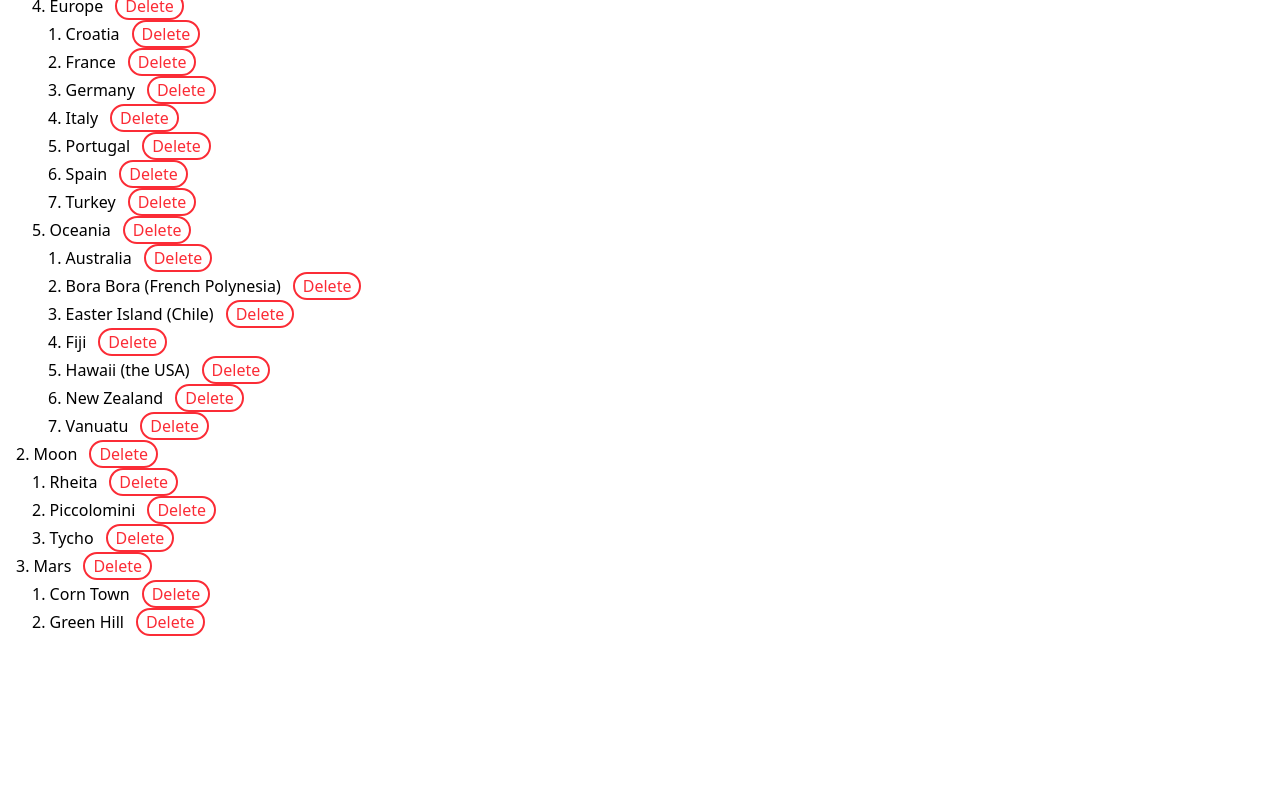
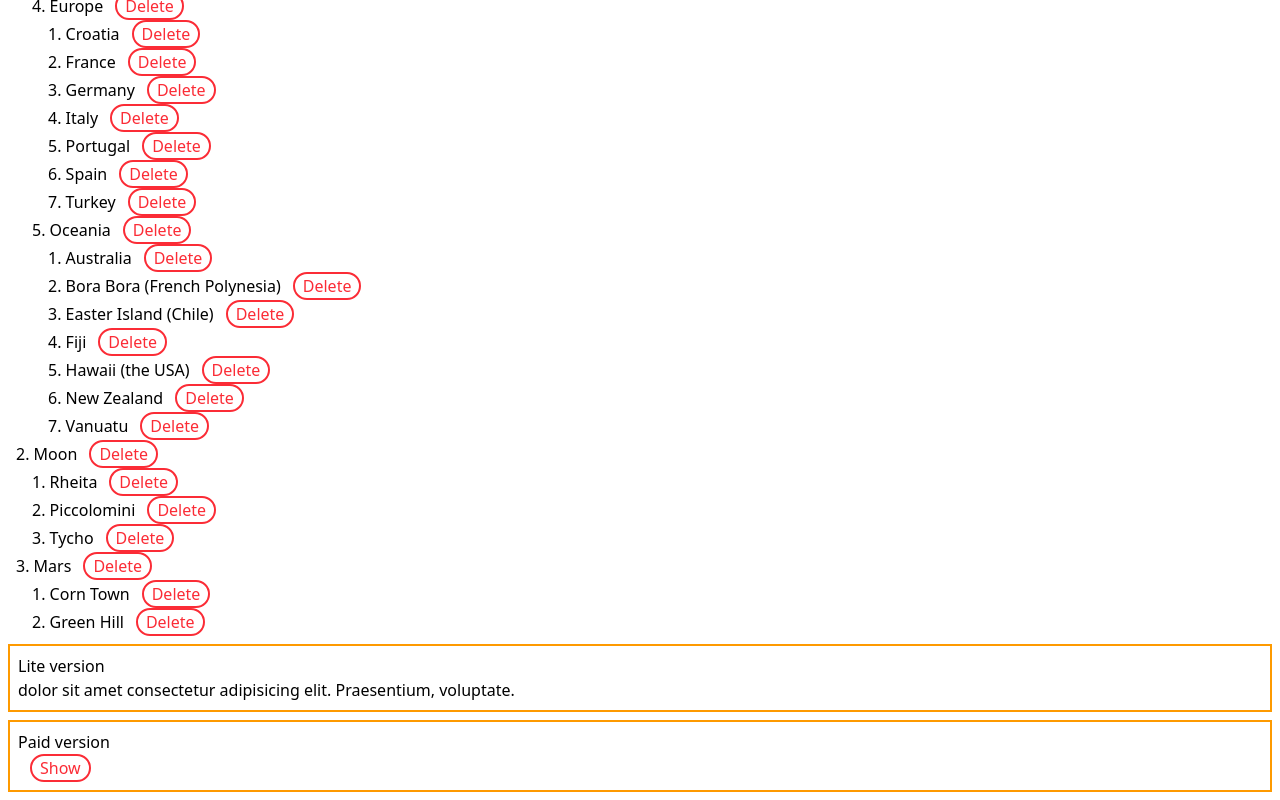
Before and after one commit to Shanto-prime/learn-js, a React (Vite) app: page / in a window 1280 px wide. Shown: the part 910-1710 px from the top of the page. Before the commit the page ends 1546 px from the top, so only its background shows below. Built offline with nearby package versions, Linux system fonts and the light colour scheme.

Commit message:
Test Accordion file

```diff
--- a/src/App.jsx
+++ b/src/App.jsx
@@ -1,4 +1,5 @@
 import "./App.css";
+import Accordion from "./Components/Accordion";
 import Pointer from "./Components/Pointer";
 import Test from "./Components/Test";
 import TravelPlan from "./Components/TravelPlan";
@@ -7,6 +8,7 @@ export default function App() {
         <>
             <Test />
             <TravelPlan />
+            <Accordion />
             <Pointer />
         </>
     );
```
